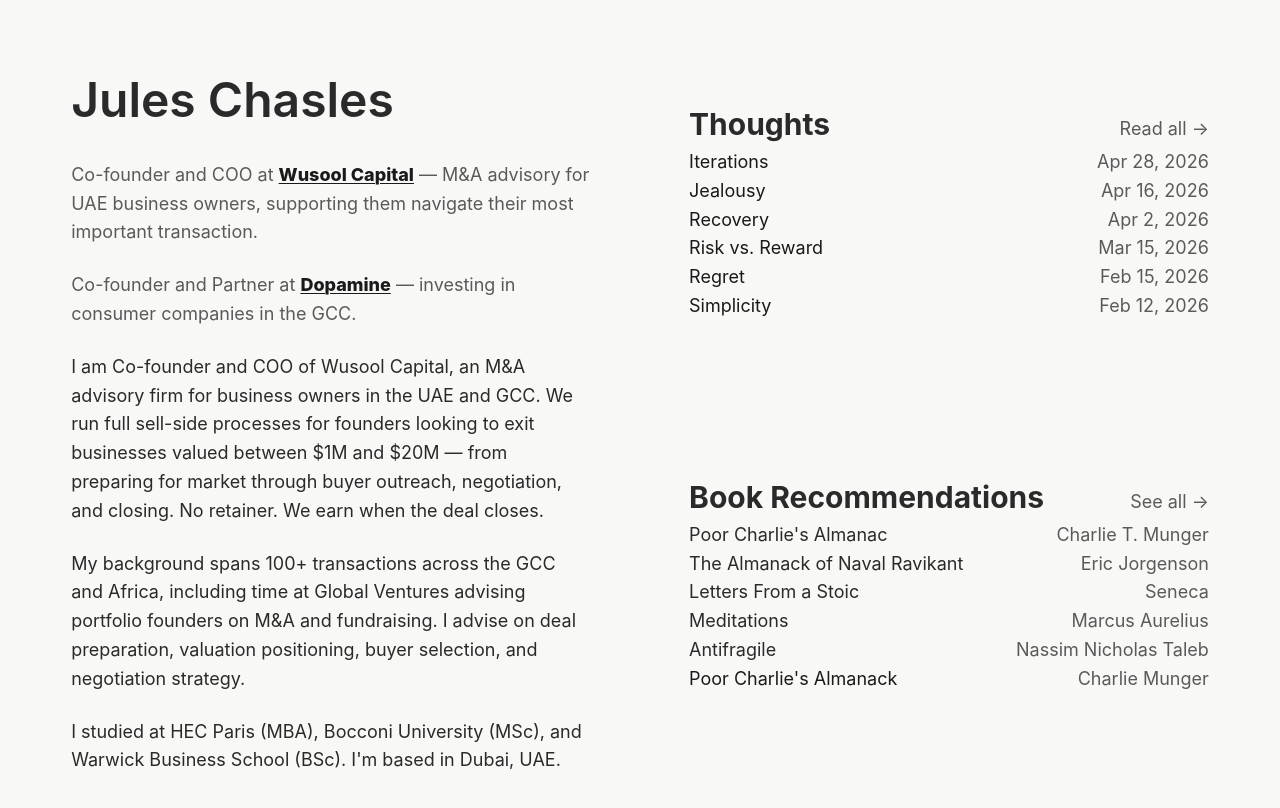
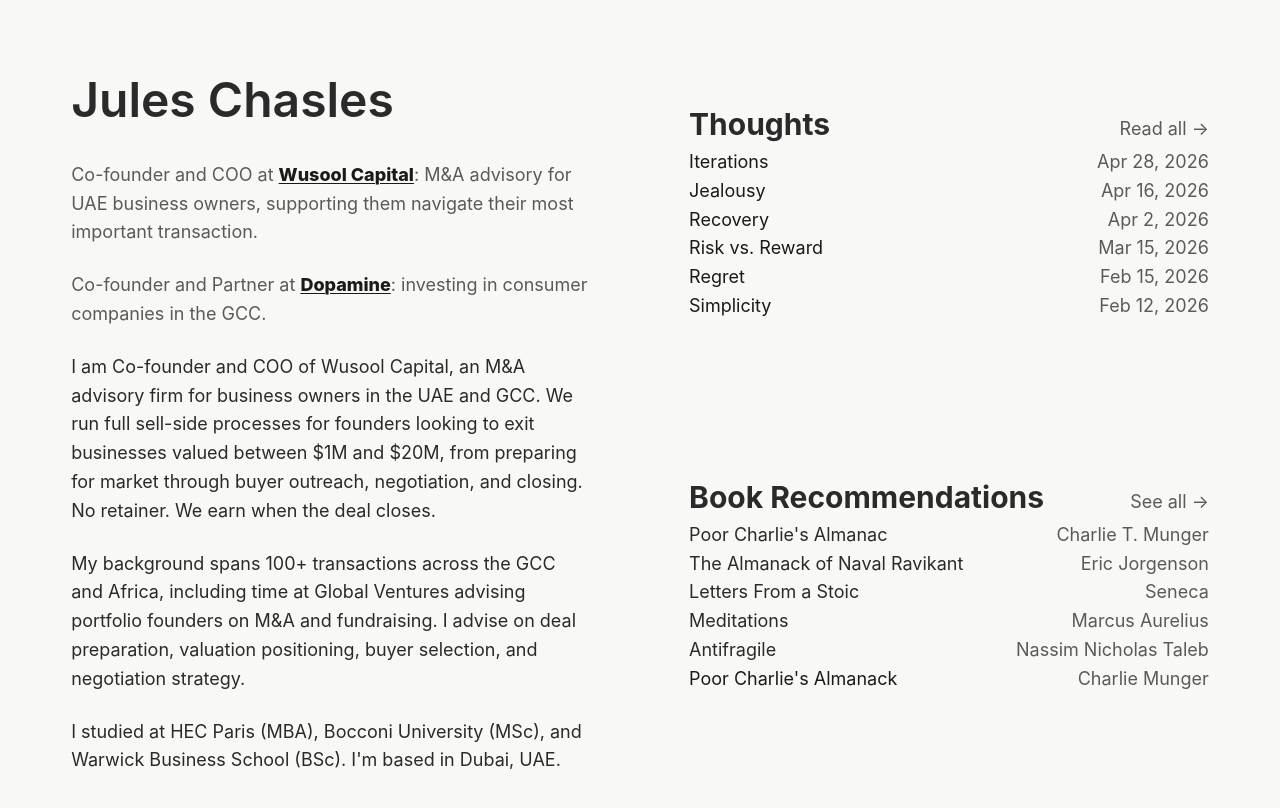
Before and after one commit to juleschasles/juleschasles-website, a Next.js app: page / in a window 1280 px wide. Shown: the top 808 px of the page. Built offline with nearby package versions, Linux system fonts and the light colour scheme.

Commit message:
Update page.tsx

```diff
--- a/app/page.tsx
+++ b/app/page.tsx
@@ -17,15 +17,15 @@
           </h1>
 
           <p className="text-sm mb-8 text-[#5A5A5A]">
-            Co-founder and COO at <a href="https://www.wusoolcapital.com" target="_blank" rel="noopener noreferrer" className="link-bold">Wusool Capital</a> — M&A advisory for UAE business owners, supporting them navigate their most important transaction.
+            Co-founder and COO at <a href="https://www.wusoolcapital.com" target="_blank" rel="noopener noreferrer" className="link-bold">Wusool Capital</a>: M&A advisory for UAE business owners, supporting them navigate their most important transaction.
           </p>
           <p className="text-sm mb-8 text-[#5A5A5A]">
-            Co-founder and Partner at <a href="https://www.dopaminecap.com" target="_blank" rel="noopener noreferrer" className="link-bold">Dopamine</a> — investing in consumer companies in the GCC.
+            Co-founder and Partner at <a href="https://www.dopaminecap.com" target="_blank" rel="noopener noreferrer" className="link-bold">Dopamine</a>: investing in consumer companies in the GCC.
           </p>
 
           <div className="space-y-4 mb-10 text-sm leading-relaxed">
             <p>
-              I am Co-founder and COO of Wusool Capital, an M&A advisory firm for business owners in the UAE and GCC. We run full sell-side processes for founders looking to exit businesses valued between $1M and $20M — from preparing for market through buyer outreach, negotiation, and closing. No retainer. We earn when the deal closes.
+              I am Co-founder and COO of Wusool Capital, an M&A advisory firm for business owners in the UAE and GCC. We run full sell-side processes for founders looking to exit businesses valued between $1M and $20M, from preparing for market through buyer outreach, negotiation, and closing. No retainer. We earn when the deal closes.
             </p>
             <p>
               My background spans 100+ transactions across the GCC and Africa, including time at Global Ventures advising portfolio founders on M&A and fundraising. I advise on deal preparation, valuation positioning, buyer selection, and negotiation strategy.
```
